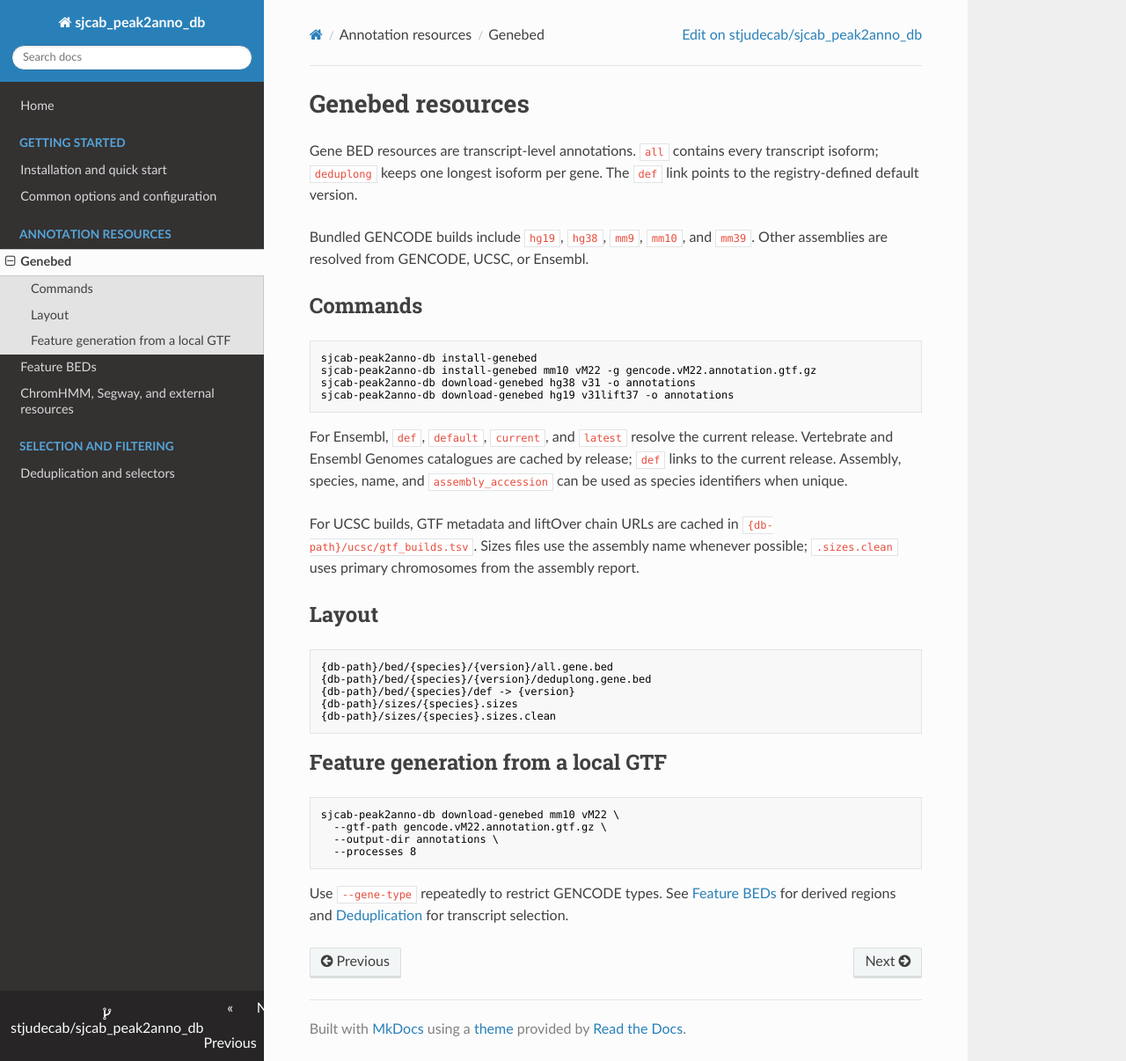
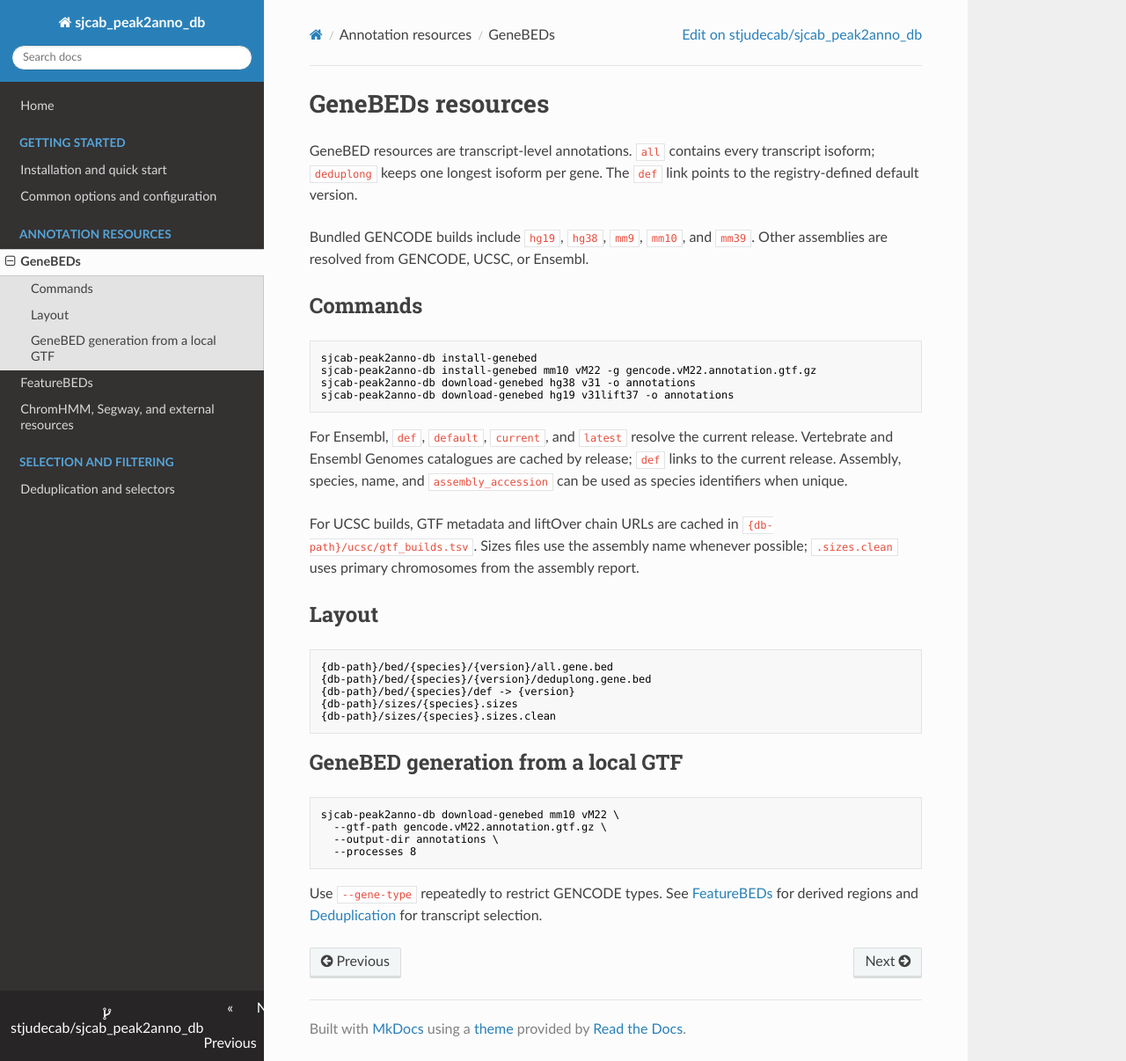
Before and after one commit to stjudecab/sjcab_peak2anno_db, an MkDocs documentation site: the page built from docs/genebeds.md, in a window 1280 px wide and 1206 px high. Shown: the whole window at 88% size. Built offline with MkDocs 1.6.1, drawn with Linux system fonts in a browser that asks for light colours; nearby versions of some CDN libraries.

Commit message:
Standardize GeneBED and FeatureBED terminology

````diff
--- a/docs/configuration.md
+++ b/docs/configuration.md
@@ -14,7 +14,7 @@
   is 90 days; a negative value removes the current cached GTF immediately.
 - `--sizes-clean [0|1]`: create `.sizes.clean` files by default; use `0` to
   disable them.
-- `-j`, `--processes N`: worker processes for GTF-to-genebed and feature BED
+- `-j`, `--processes N`: worker processes for GTF-to-GeneBED and FeatureBED
   generation. The default is `1`.
 - `-g`, `--gtf-path`: use a local GTF.
 - `-u`, `--url`: override the resolved GTF URL.
--- a/docs/genebed.md
+++ b/docs/genebeds.md
@@ -1,6 +1,6 @@
-# Genebed resources
+# GeneBEDs resources
 
-Gene BED resources are transcript-level annotations. `all` contains every
+GeneBED resources are transcript-level annotations. `all` contains every
 transcript isoform; `deduplong` keeps one longest isoform per gene. The
 `def` link points to the registry-defined default version.
 
@@ -35,7 +35,7 @@ possible; `.sizes.clean` uses primary chromosomes from the assembly report.
 {db-path}/sizes/{species}.sizes.clean
 ```
 
-## Feature generation from a local GTF
+## GeneBED generation from a local GTF
 
 ```bash
 sjcab-peak2anno-db download-genebed mm10 vM22 \
@@ -45,5 +45,5 @@ sjcab-peak2anno-db download-genebed mm10 vM22 \
 ```
 
 Use `--gene-type` repeatedly to restrict GENCODE types. See
-[Feature BEDs](features.md) for derived regions and
+[FeatureBEDs](features.md) for derived regions and
 [Deduplication](deduplication.md) for transcript selection.
--- a/mkdocs.yml
+++ b/mkdocs.yml
@@ -14,8 +14,8 @@ nav:
       - Installation and quick start: getting-started.md
       - Common options and configuration: configuration.md
   - Annotation resources:
-      - Genebed: genebed.md
-      - Feature BEDs: features.md
+      - GeneBEDs: genebeds.md
+      - FeatureBEDs: features.md
       - ChromHMM, Segway, and external resources: datasets.md
   - Selection and filtering:
       - Deduplication and selectors: deduplication.md
````
Also changed, not shown: README.DEDUP.md (+1 -1 lines), README.md (+17 -17 lines), docs/features.md (+2 -2 lines), docs/getting-started.md (+3 -3 lines), docs/index.md (+1 -1 lines), 6 other files.
